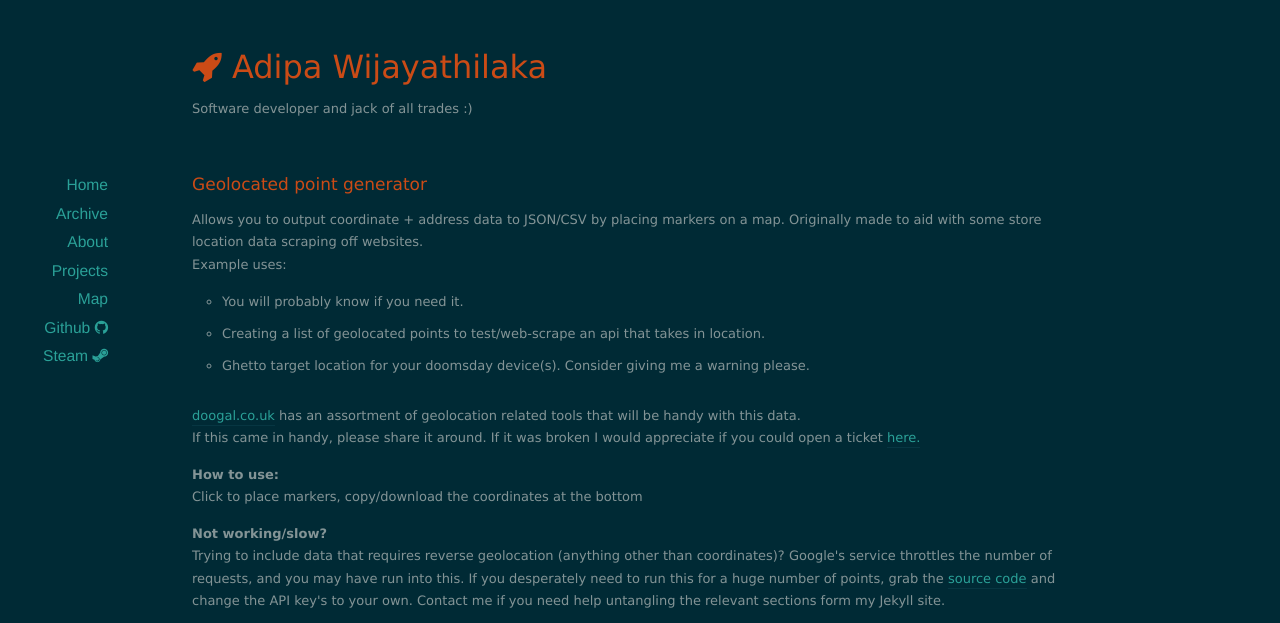
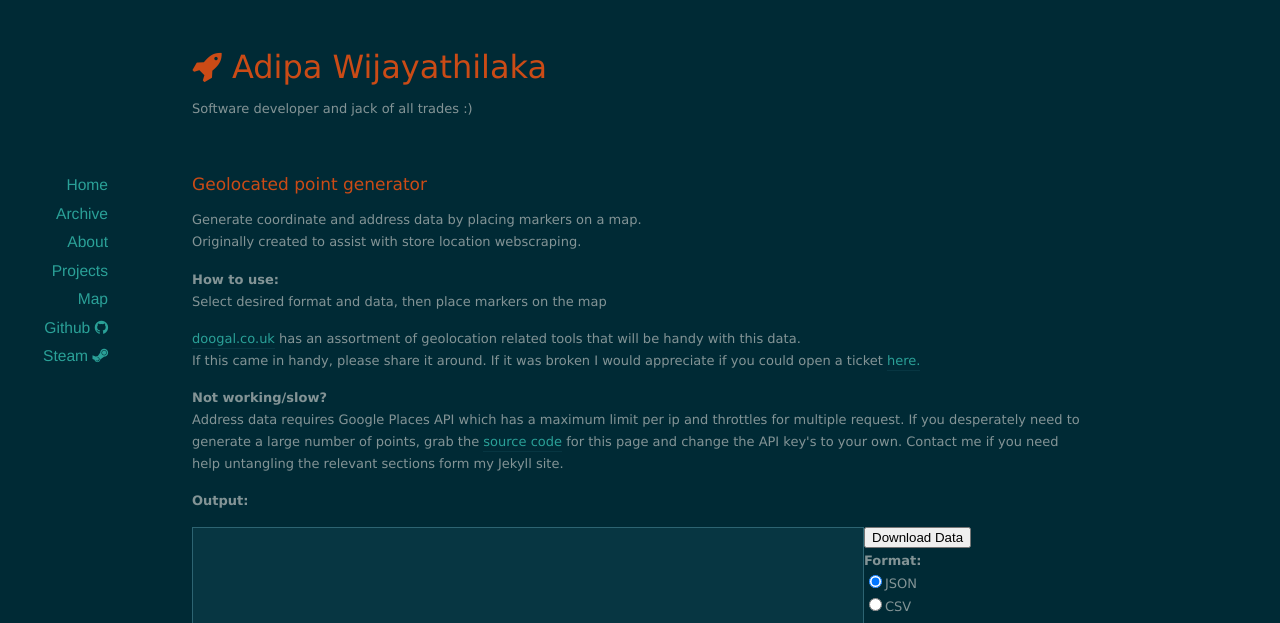
Before and after one commit to boarnoah/boarnoah.github.io, a Jekyll site: the page built from map/index.html, in a window 1280 px wide and 900 px high, cut to the strip 0-623 px from the top of the window. Built offline with Jekyll 4.4.1, drawn with Linux system fonts in a browser that asks for light colours.

Commit message:
Revised map description (shortened), removed fun stuff( was getting too long =( ).

```diff
--- a/map/index.html
+++ b/map/index.html
@@ -7,39 +7,25 @@ tags: utility geolocation google-maps
 <link href="/assets/css/map-page.css" rel="stylesheet" />
 <script src="/assets/js/boarnoah.map.js" async></script>
 
-<p>Allows you to output coordinate + address data to JSON/CSV by placing markers
-on a map. Originally made to aid with some store location data scraping off websites.
-<br>
-Example uses:
-<ul>
-  <li type="circle">You will probably know if you need it.</li>
-  <li type="circle">Creating a list of geolocated points to test/web-scrape an
-  api that takes in location.</li>
-  <li type="circle">Ghetto target location for your doomsday device(s). Consider
-  giving me a warning please.</li>
-</ul>
+<p>
+	Generate coordinate and address data by placing markers on a map.<br>
+	Originally created to assist with store location webscraping.
+</P>
+<span><b>How to use:</b></span>
+<p>Select desired format and data, then place markers on the map</p>
 <a href="http://www.doogal.co.uk/">doogal.co.uk</a> has an assortment of geolocation
 related tools that will be handy with this data.
 <br>
 If this came in handy, please share it around. If it was broken I would appreciate if
 you could open a ticket <a href="https://github.com/boarnoah/boarnoah.github.io/issues">here.</a>
 </p>
-<span><b>How to use:</b></span>
-<p>Click to place markers, copy/download the coordinates at the bottom</p>
 <span><b>Not working/slow?</b></span>
-<p>Trying to include data that requires reverse geolocation (anything
-other than coordinates)? Google's service throttles the number of requests, and you
-may have run into this. If you desperately need to run this for a huge number of points,
-grab the <a href="https://github.com/boarnoah/boarnoah.github.io">source code</a>
-and change the API key's to your own. Contact me if you need help untangling the relevant
-sections form my Jekyll site.
+<p>Address data requires Google Places API which has a maximum limit per ip and
+throttles for multiple request. If you desperately need to generate a large number
+of points, grab the <a href="https://github.com/boarnoah/boarnoah.github.io">source code</a>
+for this page and change the API key's to your own. Contact me if you need help
+untangling the relevant sections form my Jekyll site.
 </p>
-<div class="wrapper">
-	<input id="pac-input" class="controls" type="text" placeholder="Search Box">
-	<div id="mapDiv"class="aspectBox">
-		Google Maps (16:9) Aspect Ratio
-	</div>
-</div>
 <p><b>Output:</b></p>
 <div style="overflow:hidden;">
 	<div style="width: 75%;  float: left">
@@ -64,3 +50,10 @@ sections form my Jekyll site.
 		</div>
 	</div>
 </div>
+<br>
+<div class="wrapper">
+	<input id="pac-input" class="controls" type="text" placeholder="Search Box">
+	<div id="mapDiv"class="aspectBox">
+		Google Maps (16:9) Aspect Ratio
+	</div>
+</div>
```
